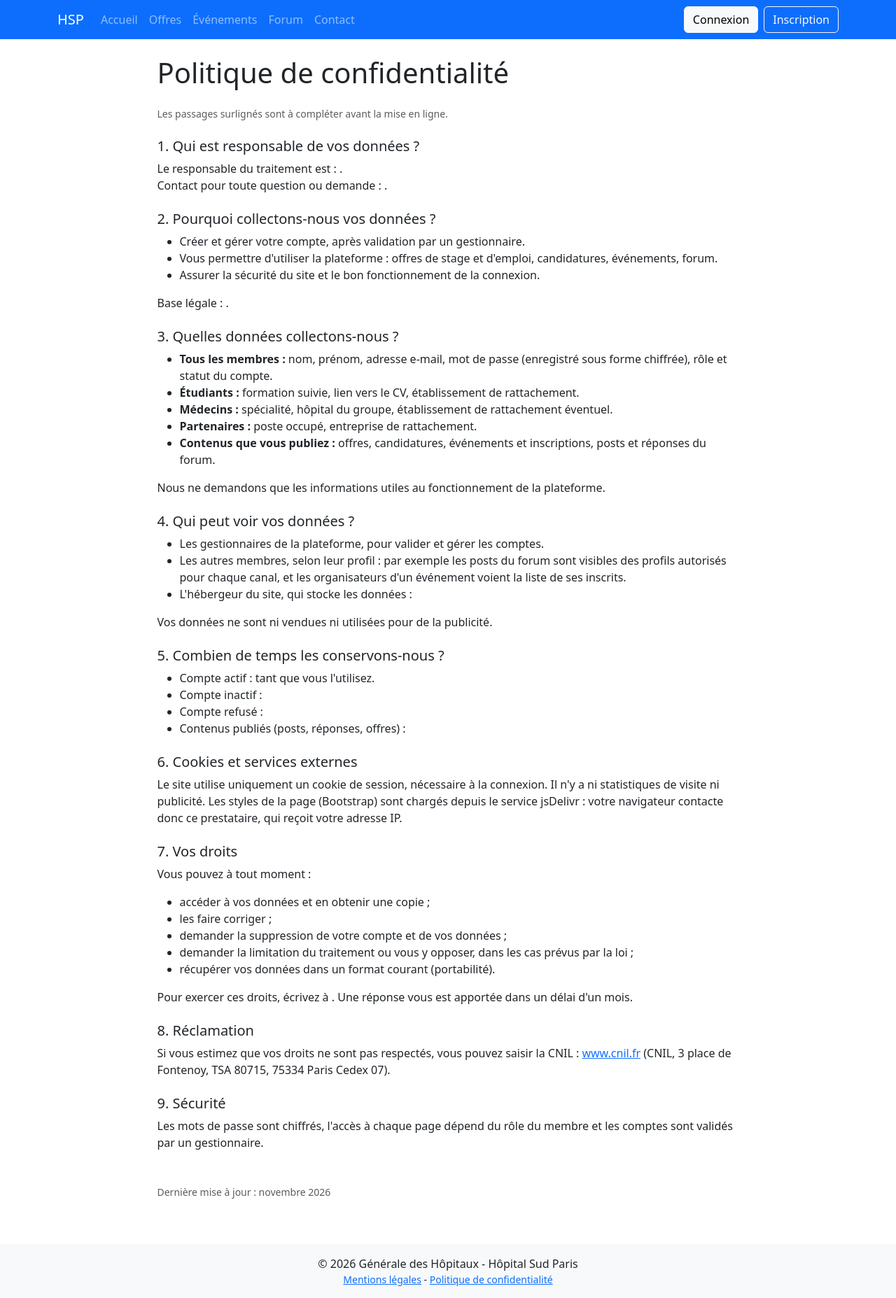
After one commit to AmineBess254/projet_hsp, a PHP site: page /politiqueConfidentialite.php in a window 1280 px wide. The commit adds this page. Shown: the whole page at 70% size. Run offline with PHP 8.4, Linux system fonts and the light colour scheme.

Commit message:
feat : Creation pages mention légales et confidentialité

```diff
--- /dev/null
+++ b/public/PolitiqueConfidentialite.php
@@ -0,0 +1,86 @@
+<?php include 'header.php'; ?>
+
+    <div class="row justify-content-center">
+        <div class="col-md-9">
+            <h1 class="mb-4">Politique de confidentialité</h1>
+            <p class="text-muted small">Les passages surlignés sont à compléter avant la mise en ligne.</p>
+
+            <h2 class="h5 mt-4">1. Qui est responsable de vos données ?</h2>
+            <p>
+                Le responsable du traitement est : <span class="bg-warning-subtle "></span>.<br>
+                Contact pour toute question ou demande : <span class="bg-warning-subtle "></span>.
+            </p>
+
+            <h2 class="h5 mt-4">2. Pourquoi collectons-nous vos données ?</h2>
+            <ul>
+                <li>Créer et gérer votre compte, après validation par un gestionnaire.</li>
+                <li>Vous permettre d'utiliser la plateforme : offres de stage et d'emploi, candidatures, événements, forum.</li>
+                <li>Assurer la sécurité du site et le bon fonctionnement de la connexion.</li>
+            </ul>
+            <p>
+                Base légale : <span class="bg-warning-subtle"></span>.
+            </p>
+
+            <h2 class="h5 mt-4">3. Quelles données collectons-nous ?</h2>
+            <ul>
+                <li><strong>Tous les membres :</strong> nom, prénom, adresse e-mail, mot de passe (enregistré sous forme chiffrée), rôle et statut du compte.</li>
+                <li><strong>Étudiants :</strong> formation suivie, lien vers le CV, établissement de rattachement.</li>
+                <li><strong>Médecins :</strong> spécialité, hôpital du groupe, établissement de rattachement éventuel.</li>
+                <li><strong>Partenaires :</strong> poste occupé, entreprise de rattachement.</li>
+                <li><strong>Contenus que vous publiez :</strong> offres, candidatures, événements et inscriptions, posts et réponses du forum.</li>
+            </ul>
+            <p>Nous ne demandons que les informations utiles au fonctionnement de la plateforme.</p>
+
+            <h2 class="h5 mt-4">4. Qui peut voir vos données ?</h2>
+            <ul>
+                <li>Les gestionnaires de la plateforme, pour valider et gérer les comptes.</li>
+                <li>Les autres membres, selon leur profil : par exemple les posts du forum sont visibles des profils autorisés pour chaque canal, et les organisateurs d'un événement voient la liste de ses inscrits.</li>
+                <li>L'hébergeur du site, qui stocke les données : <span class="bg-warning-subtle "></span></li>
+            </ul>
+            <p>Vos données ne sont ni vendues ni utilisées pour de la publicité.</p>
+
+            <h2 class="h5 mt-4">5. Combien de temps les conservons-nous ?</h2>
+            <ul>
+                <li>Compte actif : tant que vous l'utilisez.</li>
+                <li>Compte inactif : <span class="bg-warning-subtle "></span></li>
+                <li>Compte refusé : <span class="bg-warning-subtle "></span></li>
+                <li>Contenus publiés (posts, réponses, offres) : <span class="bg-warning-subtle "></span></li>
+            </ul>
+
+            <h2 class="h5 mt-4">6. Cookies et services externes</h2>
+            <p>
+                Le site utilise uniquement un cookie de session, nécessaire à la connexion. Il n'y a ni statistiques de visite ni publicité.
+                Les styles de la page (Bootstrap) sont chargés depuis le service jsDelivr : votre navigateur contacte donc ce prestataire,
+                qui reçoit votre adresse IP. <span class="bg-warning-subtle "></span>
+            </p>
+
+            <h2 class="h5 mt-4">7. Vos droits</h2>
+            <p>Vous pouvez à tout moment :</p>
+            <ul>
+                <li>accéder à vos données et en obtenir une copie ;</li>
+                <li>les faire corriger ;</li>
+                <li>demander la suppression de votre compte et de vos données ;</li>
+                <li>demander la limitation du traitement ou vous y opposer, dans les cas prévus par la loi ;</li>
+                <li>récupérer vos données dans un format courant (portabilité).</li>
+            </ul>
+            <p>
+                Pour exercer ces droits, écrivez à <span class="bg-warning-subtle "></span>. Une réponse vous est apportée dans un délai d'un mois.
+            </p>
+
+            <h2 class="h5 mt-4">8. Réclamation</h2>
+            <p>
+                Si vous estimez que vos droits ne sont pas respectés, vous pouvez saisir la CNIL :
+                <a href="https://www.cnil.fr" target="_blank" rel="noopener">www.cnil.fr</a>
+                (CNIL, 3 place de Fontenoy, TSA 80715, 75334 Paris Cedex 07).
+            </p>
+
+            <h2 class="h5 mt-4">9. Sécurité</h2>
+            <p>
+                Les mots de passe sont chiffrés, l'accès à chaque page dépend du rôle du membre et les comptes sont validés par un gestionnaire.
+            </p>
+
+            <p class="text-muted small mt-5">Dernière mise à jour : novembre 2026</p>
+        </div>
+    </div>
+
+<?php include 'footer.php'; ?>
--- a/public/footer.php
+++ b/public/footer.php
@@ -1,6 +1,10 @@
 </main>
 <footer class="bg-light text-center py-3 mt-5">
     <p class="mb-0">© 2026 Générale des Hôpitaux - Hôpital Sud Paris</p>
+    <p class="mb-0 small">
+        <a href="mentionsLegales.php">Mentions légales</a> -
+        <a href="politiqueConfidentialite.php">Politique de confidentialité</a>
+    </p>
 </footer>
 <script src="https://cdn.jsdelivr.net/npm/bootstrap@5.3.3/dist/js/bootstrap.bundle.min.js">
 </script>
--- a/public/index.php
+++ b/public/index.php
@@ -56,3 +56,4 @@ include 'header.php';
         </div>
     <?php } ?>
     <a href="listeEvenements.php" class="btn btn-link px-0">Voir tous les événements →</a>
+<?php include 'footer.php'; ?>
```
Also changed, not shown: public/MentionsLegales.php (added, +48 -0 lines).
